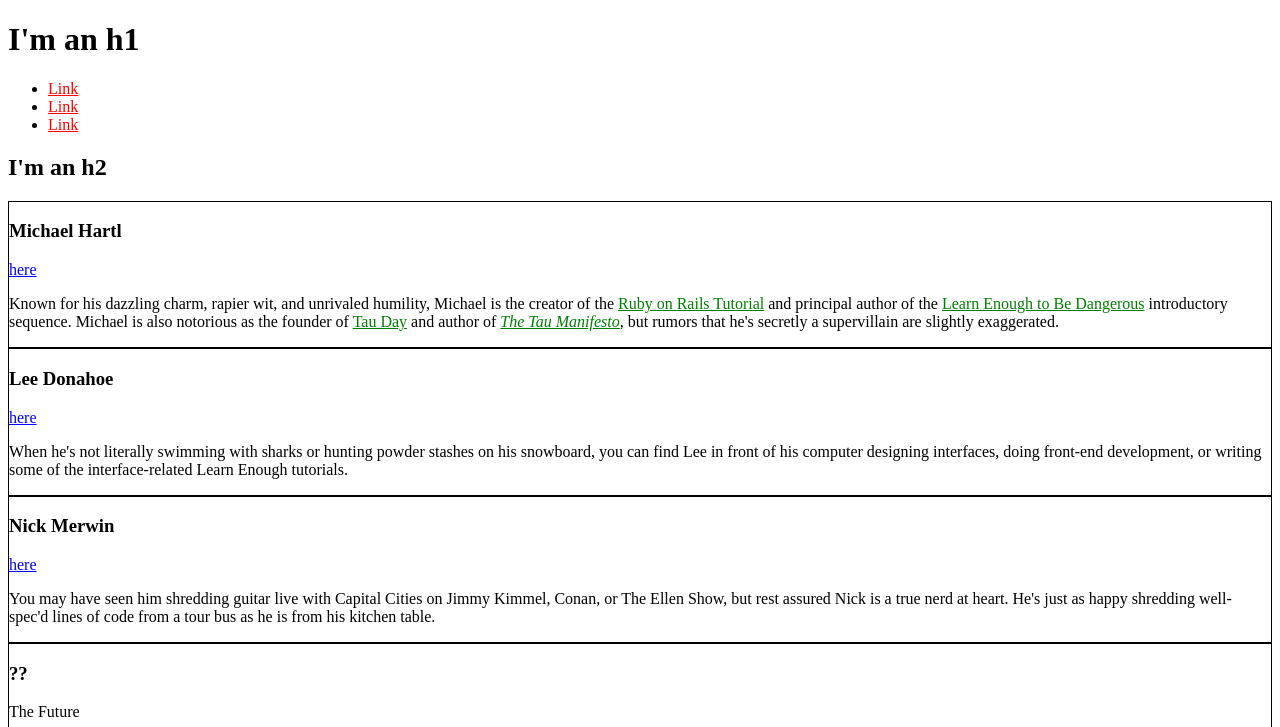
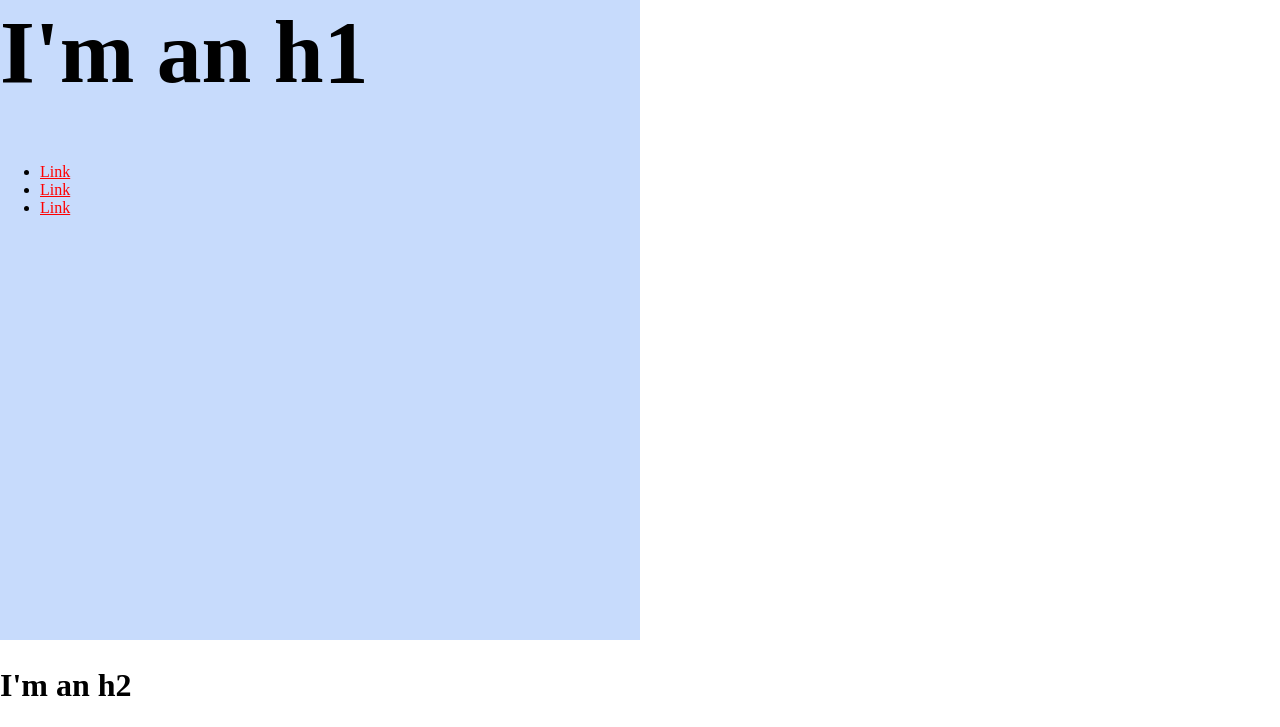
Before and after one commit to D-Shergill/D-Shergill.github.io, a plain HTML site: page index.html in a window 1280 px wide. Shown: the top 727 px of the page. Drawn offline with Linux system fonts and the light colour scheme.

Commit message:
Add sizing and hero

```diff
--- a/index.html
+++ b/index.html
@@ -5,24 +5,58 @@
     <meta charset="utf-8">
     <style>
       /* GLOBAL STYLES*/
+      html, body {
+        margin: 0;
+        padding: 0;
+      }
+      h1 {
+        font-size: 7vw;
+        margin-top: 0;
+      }
+
       a {
-        color: red;
+        color: #f00;
       }
+      h2 {
+        font-size: 2em;
+      }
+
+      /* HERO STYLES */
+      .full-hero {
+      background-color: #c7dbfc;
+      height: 50vw;
+      width: 50vw;
+      }
+
+
       /* SOCIAL STYLES */
        .social-link {
+        background: rgba(150,150,150,0.5);
         color: blue;
       }
       /* BIO STYLES */
+      .bio-wrapper {
+      font-size: 24px;
+      }
       .bio-box {
         border: 1px solid black;
+        font-size: 1rem;
+        width: 50%;
+              }
+      .bio-box h3 {
+        font-size: 1.5em;
+              }
+      .bio-copy {
+        font-size: 1em;
       }
       .bio-copy a {
         color: green;
       }
-
      </style>
   </head>
   <body>
+
+    <div class="full-hero hero-home">
         <h1>I'm an h1</h1>
         <ul>
           <li>
@@ -35,7 +69,10 @@
             <a href="https://example.com/">Link</a>
           </li>
         </ul>
+    </div>
+
         <h2>I'm an h2</h2>
+        <div class="bio-wrapper">
           <div class="bio-box">
             <h3>Michael Hartl</h3>
             <a href="https://twitter.com/mhartl" class="social-link">here</a>
@@ -85,5 +122,6 @@
               The Future
             </p>
           </div>
+        </div>
   </body>
 </html>
```
Lines whose indentation alone changed are shown as unchanged.
